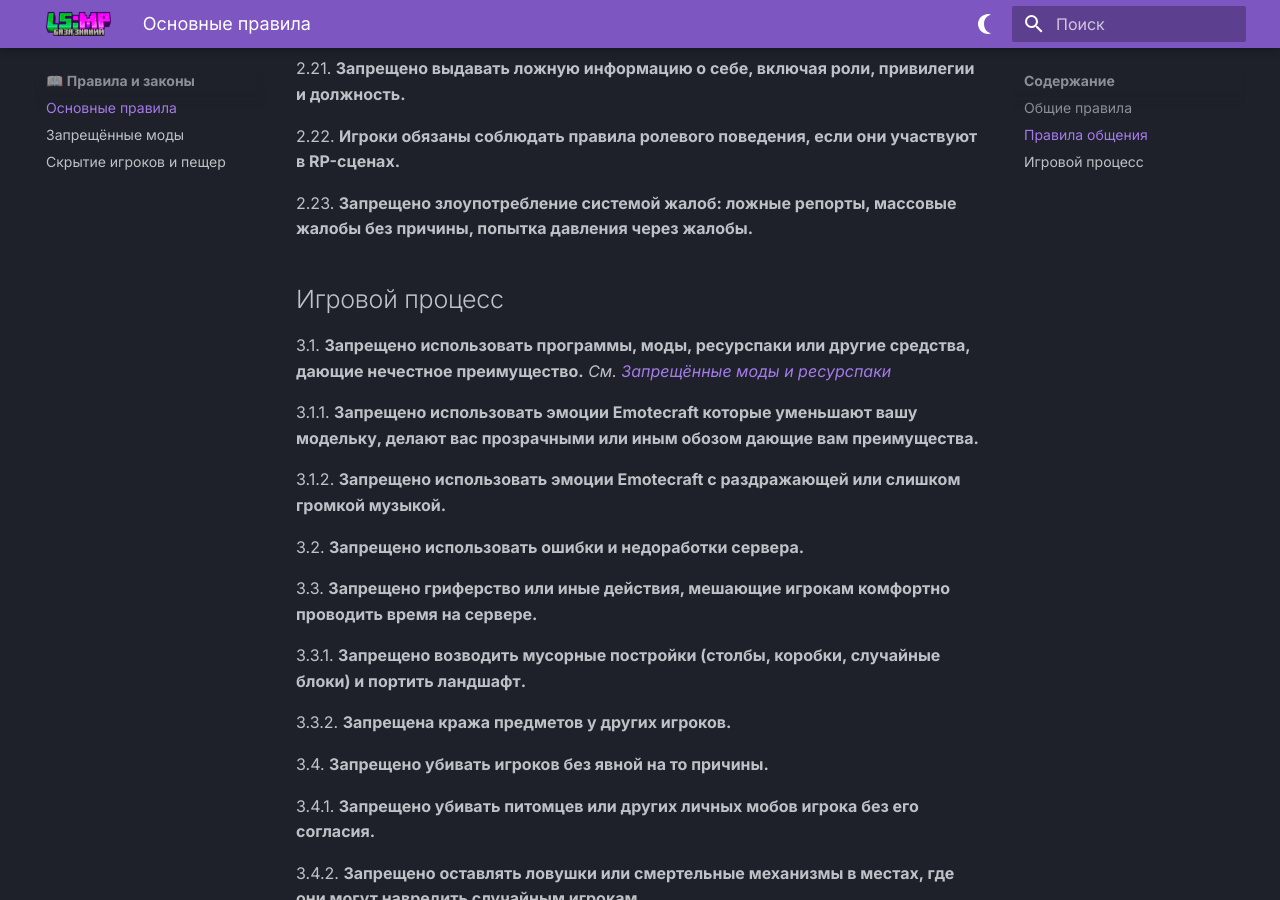
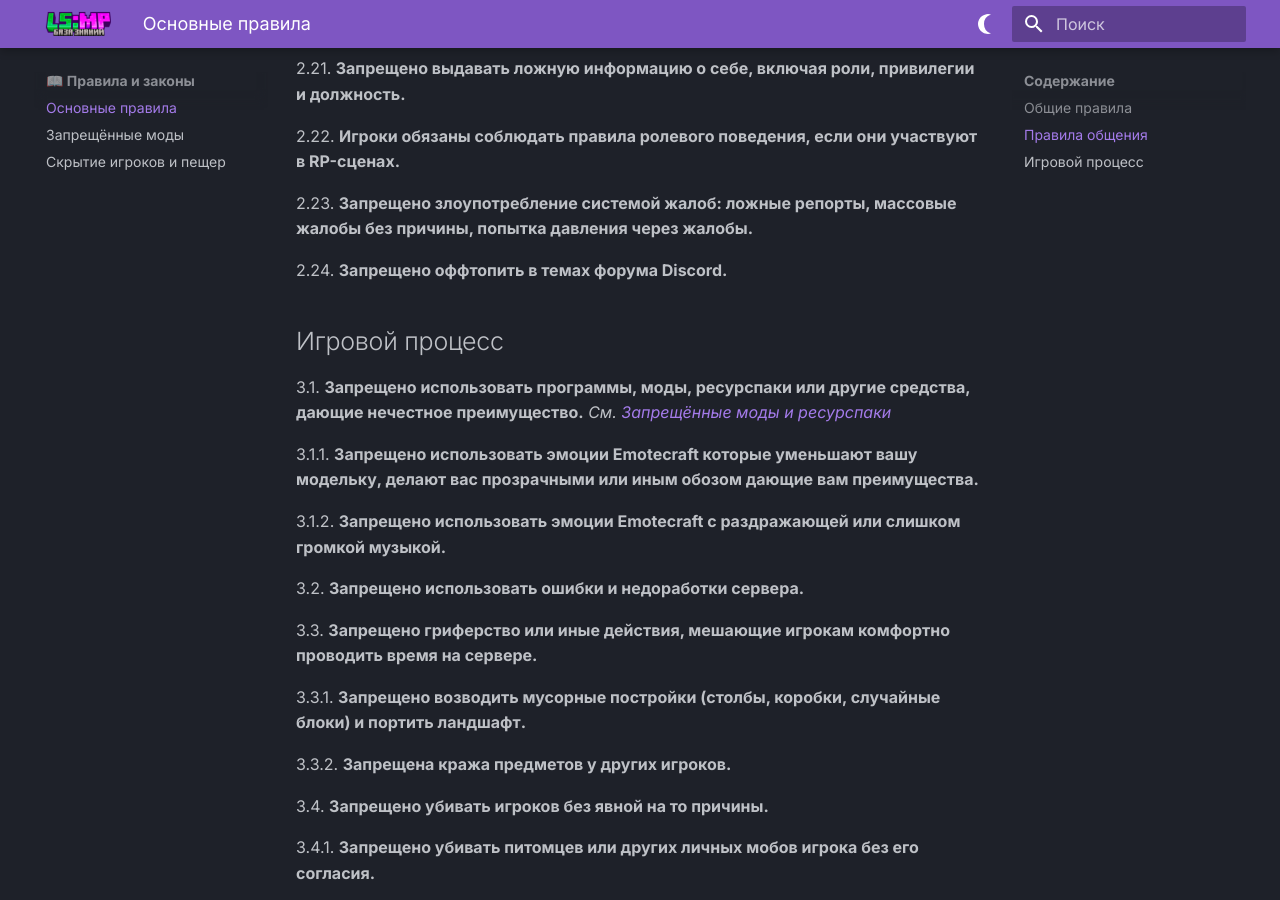
Before and after one commit to litkoit1003/LSMP-Wiki, an MkDocs documentation site: the page built from docs/rules/index.md, in a window 1280 px wide and 900 px high, scrolled down 2897 px. Built offline with MkDocs 1.6.1 and Material for MkDocs 9.7.7, drawn with Linux system fonts in a browser that asks for light colours.

Commit message:
Update rules

```diff
--- a/docs/rules/index.md
+++ b/docs/rules/index.md
@@ -84,6 +84,8 @@
 
 2.23. **Запрещено злоупотребление системой жалоб: ложные репорты, массовые жалобы без причины, попытка давления через жалобы.**
 
+2.24. **Запрещено оффтопить в темах форума Discord.**
+
 ## Игровой процесс
 
 3.1. **Запрещено использовать программы, моды, ресурспаки или другие средства, дающие нечестное преимущество.** *См. [Запрещённые моды и ресурспаки](prohibited-mods.md)*
```
